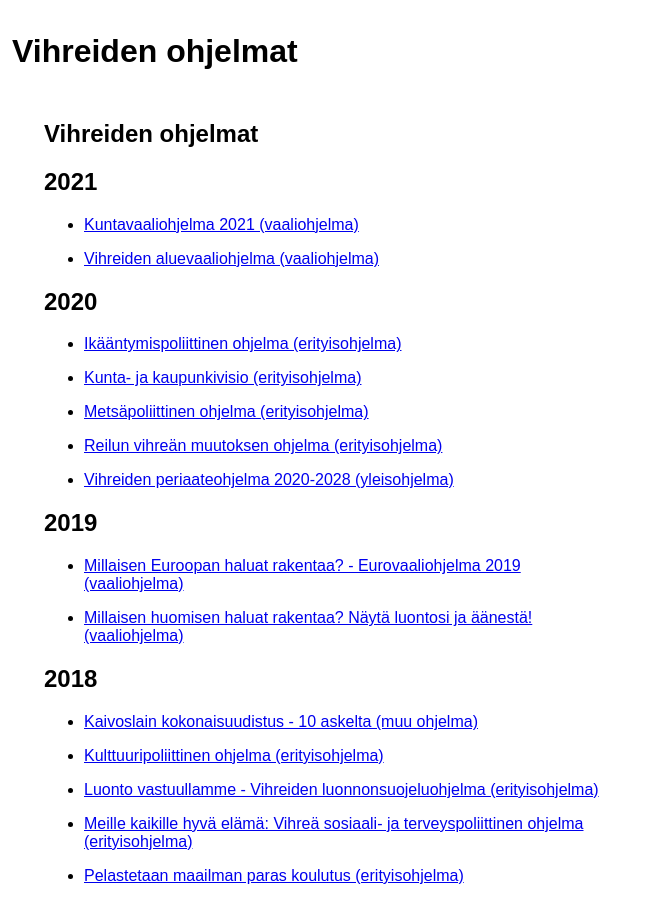
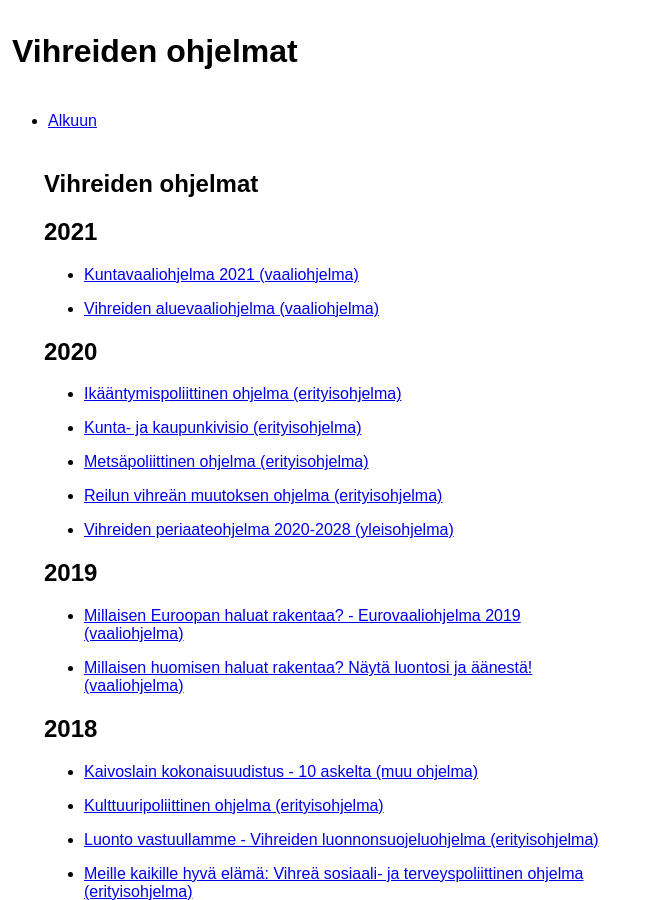
Before and after one commit to ypcs/vihreat-ohjelmat, a Jekyll site: the page built from index.md, in a window 1280 px wide and 900 px high. Shown: the whole window, without its empty margins (0-649 px from the left). Built offline with Jekyll 4.4.1, drawn with Linux system fonts in a browser that asks for light colours.

Commit message:
Add initial navigation

```diff
--- a/_layouts/default.html
+++ b/_layouts/default.html
@@ -10,6 +10,11 @@
     <header>
       <h1>{{ page.title }}</h1>
     </header>
+    <nav>
+      <ul>
+        <li><a href="{{ site.url }}">Alkuun</a></li>
+      </ul>
+    </nav>
     <section id="content">
     {{ content }}
     </section>
```
